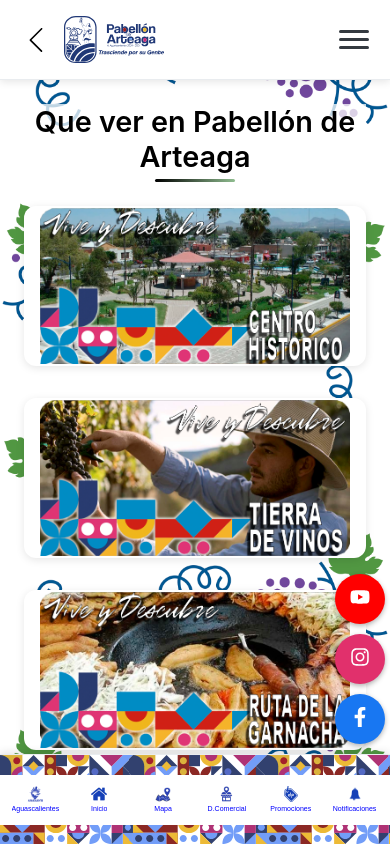
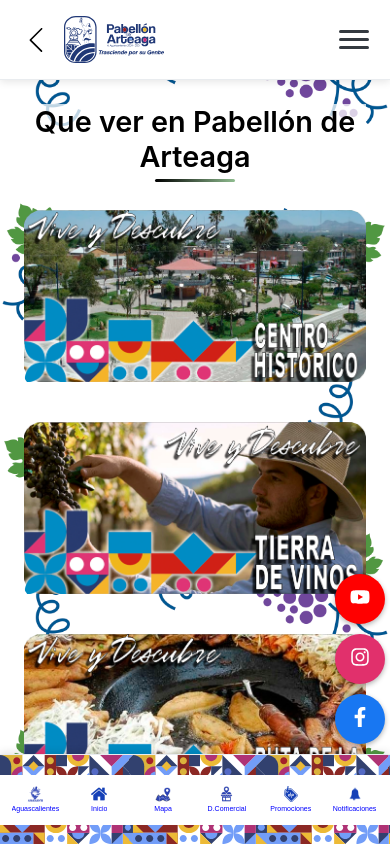
Before and after one commit to AcostaMorales/viveydescubrepabellondearteaga, a React (Create React App) app: page /quever in a window 390 px wide. Built offline with nearby package versions, Linux system fonts and the light colour scheme; the HTML template or start-up script is replaced by a standard one.

Commit message:
se hicieron mas grande las etiquetas

```diff
--- a/src/components/NavigationCard.css
+++ b/src/components/NavigationCard.css
@@ -1,22 +1,22 @@
 /* Tarjeta de navegación */
 .navigation-card {
-  background-color: var(--white);
+  background-color: transparent; /* Sin fondo blanco */
   border-radius: var(--border-radius-lg);
-  box-shadow: var(--shadow);
   overflow: hidden;
   cursor: pointer;
   transition: all var(--transition);
   margin-bottom: var(--spacing-md);
-  border: 2px solid transparent;
+  border: none; /* Sin borde */
   position: relative;
-  height: 200px; /* Altura fija para las tarjetas */
-  width: 100%; /* Ancho completo */
+  height: 220px; /* Altura aumentada */
+  width: 100%; /* Ancho completo del contenedor padre */
+  margin-left: 0;
+  margin-right: 0;
 }
 
 .navigation-card:hover {
-  transform: translateY(-8px);
-  box-shadow: var(--shadow-lg);
-  border-color: var(--accent-color);
+  transform: translateY(-6px) scale(1.01);
+  box-shadow: 0 12px 24px rgba(0, 0, 0, 0.15);
 }
 
 .navigation-card::before {
@@ -65,15 +65,28 @@
   display: flex;
   flex-direction: column;
   gap: var(--spacing-lg);
-  padding: 0; /* Sin padding para usar todo el ancho */
+  padding: 0 calc(var(--spacing-xs)); /* Padding mínimo para máximo ancho */
   width: 100%;
+  max-width: 100%; /* Asegura que use todo el ancho disponible */
 }
 
 /* Responsive Design */
 @media (max-width: 768px) {
   .navigation-grid {
     gap: var(--spacing-md);
-    padding: 0;
+    padding: 0 6px; /* Padding muy reducido para máximo ancho */
+  }
+
+  .navigation-card {
+    height: 200px;
+    width: 100%;
+  }
+}
+
+@media (max-width: 480px) {
+  .navigation-grid {
+    gap: var(--spacing-sm);
+    padding: 0 4px; /* Padding mínimo para máximo ancho */
   }
 
   .navigation-card {
@@ -81,14 +94,3 @@
     width: 100%;
   }
 }
-
-@media (max-width: 480px) {
-  .navigation-grid {
-    gap: var(--spacing-sm);
-  }
-
-  .navigation-card {
-    height: 160px;
-    width: 100%;
-  }
-}
--- a/src/pages/Home.css
+++ b/src/pages/Home.css
@@ -3,6 +3,7 @@
   padding: var(--spacing-lg);
   min-height: calc(100vh - var(--header-height) - var(--footer-height));
   position: relative;
+  width: auto;
 }
 
 /* Hero Section */
@@ -35,8 +36,8 @@
 
   /* Expandir para ocupar todo el ancho del cuerpo */
   margin-left: calc(-1 * var(--spacing-md));
-  margin-right: calc(-1 * var(--spacing-md));
-  width: calc(100% + 3 * var(--spacing-md));
+  margin-right: calc(-.5 * var(--spacing-md));
+  width: calc(100% + 2.5 * var(--spacing-md));
 }
 
 .video-placeholder {
```
